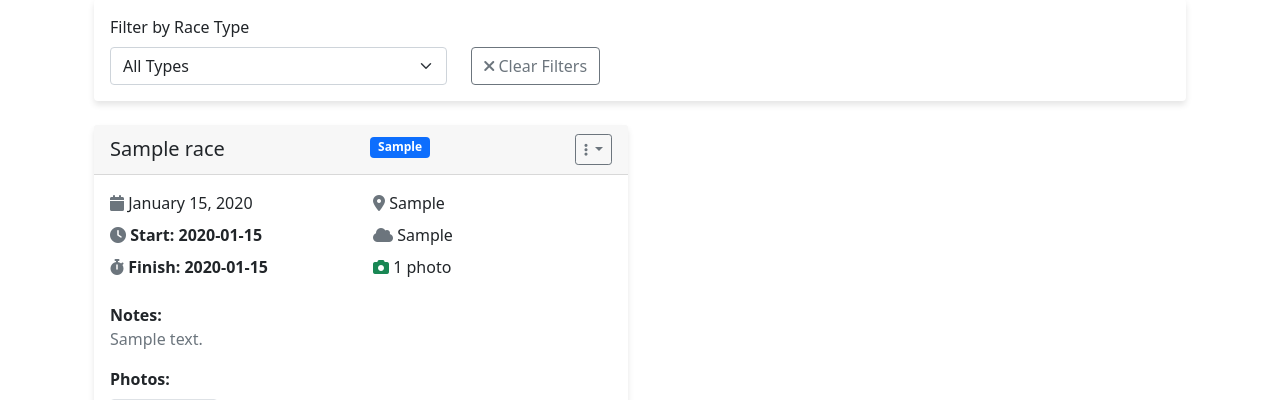
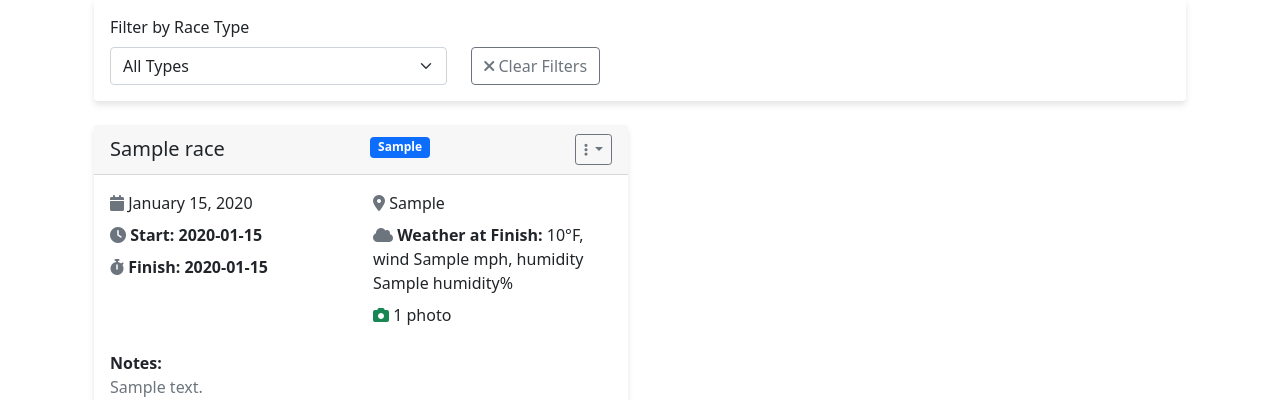
Before and after one commit to yancmo1/server-stack-monorepo-v2, a Flask app: page /races in a window 1280 px wide. Shown: the part 151-551 px from the top of the page. Run offline with Flask 3, Linux system fonts and the light colour scheme; a user stored in the database is signed in; tables that the repository leaves empty hold one stand-in row (values such as "Sample post"); grey boxes marked "Sample" are stand-in pictures; a database or web service that is not in the repository returns one stand-in record (values such as "Sample title"); data that the repository does not hold is empty; parts of the project's set-up code (start-up, migrations or seed data) failed here and were passed over.

Commit message:
Auto-commit: 2025-08-06 20:36 -        2 file(s) changed [pwa-tracker deploy]

```diff
--- a/apps/5k-tracker-pwa/app.py
+++ b/apps/5k-tracker-pwa/app.py
@@ -1,3 +1,33 @@
+# --- Helper to fetch weather for a race at finish time ---
+def get_race_weather(race):
+    """Fetch weather at finish time for a race."""
+    # Parse location
+    place = race.location or ''
+    # Parse finish datetime
+    try:
+        date = race.race_date
+        time_str = race.finish_time
+        # Accept formats like MM:SS, HH:MM:SS, etc.
+        time_parts = [int(x) for x in time_str.split(':') if x.isdigit()]
+        if len(time_parts) == 3:
+            dt = datetime(date.year, date.month, date.day, time_parts[0], time_parts[1], time_parts[2])
+        elif len(time_parts) == 2:
+            dt = datetime(date.year, date.month, date.day, 0, time_parts[0], time_parts[1])
+        else:
+            dt = datetime(date.year, date.month, date.day)
+        dt_str = dt.isoformat()
+    except Exception:
+        dt_str = f"{date.isoformat()}T12:00:00"
+    # Call internal weather API
+    try:
+        resp = requests.get(f"http://localhost:5555/api/weather", params={"place": place, "datetime": dt_str}, timeout=5)
+        if resp.ok:
+            data = resp.json().get('weather', {})
+            if data:
+                return f"{data.get('temperature', '?')}°F, wind {data.get('wind_speed', '?')} mph, humidity {data.get('humidity', '?')}%"
+    except Exception:
+        pass
+    return None
 
 
 # --- Imports ---
@@ -763,7 +793,13 @@ def races():
     races = query.order_by(Race.race_date.desc()).paginate(
         page=page, per_page=10, error_out=False)
 
-    return render_template('races.html', races=races, selected_type=race_type, linkify_notes=linkify_notes)
+    # Fetch weather for each race
+    race_weather = {}
+    for race in races.items:
+        weather = get_race_weather(race)
+        race_weather[race.id] = weather
+
+    return render_template('races.html', races=races, selected_type=race_type, linkify_notes=linkify_notes, race_weather=race_weather)
 
 def parse_race_row(row, columns):
     # Map columns to Race fields
--- a/apps/5k-tracker-pwa/templates/races.html
+++ b/apps/5k-tracker-pwa/templates/races.html
@@ -90,10 +90,11 @@
                                             <i class="fas fa-map-marker-alt text-muted"></i>
                                             {{ race.location }}
                                         </p>
-                                    {% endif %}                                    {% if race.weather %}
+                                    {% endif %}
+                                    {% if race_weather[race.id] %}
                                         <p class="mb-2">
                                             <i class="fas fa-cloud text-muted"></i>
-                                            {{ race.weather }}
+                                            <strong>Weather at Finish:</strong> {{ race_weather[race.id] }}
                                         </p>
                                     {% endif %}
                                     {% if race.photos %}
```
